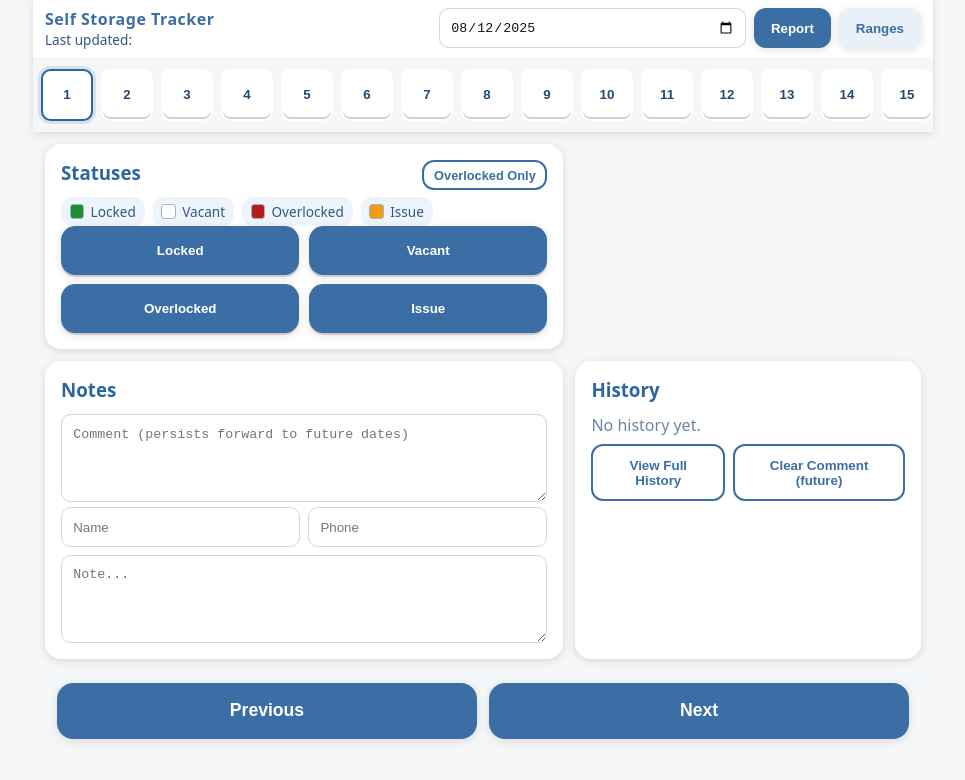
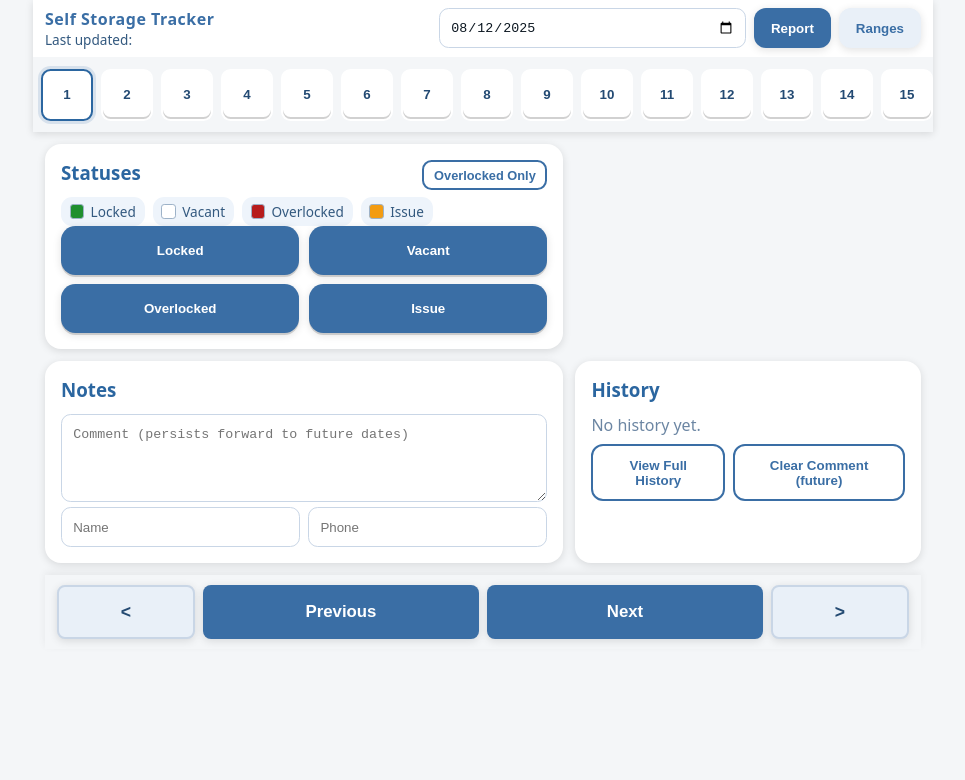
Before and after one commit to Asgardcores/Storage, a plain HTML site: page index.html in a window 1280 px wide. Shown: the whole page, without its empty margins (157-1122 px from the left). Drawn offline with Linux system fonts and the light colour scheme.

Commit message:
Add files via upload

```diff
--- a/app.css
+++ b/app.css
@@ -5,15 +5,20 @@
   --card:#ffffff;
   --text:#0b1620;
   --muted:#8aa4bf;
+
+  /* status colors */
   --ok:#1f8f2e;             /* Locked */
   --vacant:#ffffff;         /* Vacant */
   --overlocked:#b71c1c;     /* Overlocked */
   --issue:#f39c12;          /* Issue (highest priority) */
+
   --shadow:0 2px 8px rgba(0,0,0,.12);
-  --inset-press: inset 0 3px 8px rgba(0,0,0,.28),
-                 inset 0 1px 0 rgba(255,255,255,.45),
-                 inset 0 0 0 1px rgba(0,0,0,.08);
+  --inset-press:
+    inset 0 3px 8px rgba(0,0,0,.28),
+    inset 0 1px 0 rgba(255,255,255,.45),
+    inset 0 0 0 1px rgba(0,0,0,.08);
 }
+
 *{box-sizing:border-box;-webkit-tap-highlight-color:transparent}
 html,body{height:100%}
 body{
@@ -24,26 +29,27 @@ body{
   touch-action:manipulation;
   overscroll-behavior-y:none;
 }
+
 .app{max-width:900px;margin:0 auto;display:flex;flex-direction:column;min-height:100vh}
 header{position:sticky;top:0;background:var(--card);box-shadow:var(--shadow);z-index:10}
 header .row{display:flex;gap:.5rem;align-items:center;padding:.5rem .75rem;flex-wrap:wrap}
 header .row > *{flex:1}
 h1{font-size:1rem;margin:0;color:var(--steel);letter-spacing:.5px}
+.lastmod{font-size:.85rem;color:#33597f}
 
 .btn{
   display:inline-flex;justify-content:center;align-items:center;
   border:1px solid transparent;border-radius:.75rem;
-  padding:.7rem 1rem;background:var(--steel);color:#fff;font-weight:600;
-  box-shadow:var(--shadow);cursor:pointer;
-  transition: background .15s ease, color .15s ease, border-color .15s ease
+  padding:.7rem 1rem;background:var(--steel);color:#fff;
+  font-weight:600;box-shadow:var(--shadow);cursor:pointer;
+  transition: background .15s ease, color .15s ease, border-color .15s ease, transform .05s ease;
 }
+.btn:active{transform:translateY(1px)}
 .btn.secondary{background:#e9f0f8;color:var(--steel);font-weight:700}
 .btn.ghost{background:transparent;color:var(--steel);box-shadow:none;border:2px solid var(--steel)}
 
 .toolbar{display:flex;gap:.5rem}
-input[type="date"], select{
-  width:100%;padding:.65rem;border-radius:.6rem;border:1px solid #c9d6e6;background:#fff;color:var(--text)
-}
+input[type="date"], select{width:100%;padding:.65rem;border-radius:.6rem;border:1px solid #c9d6e6;background:#fff;color:var(--text)}
 
 main{flex:1;display:flex;flex-direction:column;gap:.75rem;padding:.75rem}
 
@@ -56,8 +62,8 @@ main{flex:1;display:flex;flex-direction:column;gap:.75rem;padding:.75rem}
 }
 .carousel::-webkit-scrollbar{display:none}
 .unit-pill{
-  position:relative;flex:0 0 auto;min-width:52px;aspect-ratio:1/1;
-  border-radius:.6rem;background:#e8eef6;display:flex;align-items:center;justify-content:center;
+  position:relative;flex:0 0 auto;min-width:52px;aspect-ratio:1/1;border-radius:.6rem;
+  background:#e8eef6;display:flex;align-items:center;justify-content:center;
   font-weight:700;color:#244a72;border:2px solid transparent;
   box-shadow: inset 0 2px 0 rgba(255,255,255,.35), inset 0 -2px 0 rgba(0,0,0,.18);
   scroll-snap-align:center
@@ -68,6 +74,7 @@ main{flex:1;display:flex;flex-direction:column;gap:.75rem;padding:.75rem}
 .unit-pill .badge.multi{top:.2rem;right:.25rem;color:#0b2239}
 .unit-pill .badge.note{bottom:.2rem;left:.25rem;color:#0b2239}
 
+/* Cards & sections */
 .panels{display:grid;grid-template-columns:1fr;gap:.75rem}
 @media(min-width:720px){.panels{grid-template-columns:1.2fr .8fr}}
 .card{background:var(--card);border-radius:1rem;box-shadow:var(--shadow);padding:1rem;position:relative}
@@ -88,60 +95,76 @@ main{flex:1;display:flex;flex-direction:column;gap:.75rem;padding:.75rem}
 .legend-pill{display:inline-flex;align-items:center;gap:.4rem;padding:.3rem .55rem;border-radius:.7rem;background:#eef4fb}
 .swatch{width:.9rem;height:.9rem;border-radius:.2rem;border:1px solid #9db2c8}
 
-/* Hide the Preview & Meta card entirely */
+/* Preview & Meta — hidden per your request */
 #previewCard{display:none !important}
 
-/* Image frames (kept for future use) */
-.images-and-meta{display:grid;grid-template-columns:auto 1fr;gap:.75rem;align-items:start}
-.meta-checks{display:grid;gap:.25rem}
-.meta-group{background:#eef4fb;border:1px solid #c5d6ea;border-radius:.6rem;padding:.35rem .5rem}
-.meta-group h4{margin:.2rem 0 .35rem;font-size:.8rem;color:#31567a}
-.meta-group .row{display:flex;gap:.35rem;flex-wrap:wrap}
-.meta-group label{display:flex;align-items:center;gap:.35rem;font-size:.85rem}
-.image-strip{display:grid;grid-template-columns:1fr 1fr 1fr;gap:.5rem}
-.image-frame{position:relative;border:2px solid transparent;border-radius:.6rem;overflow:hidden;background:#e9eef5;aspect-ratio:4/3;display:flex;align-items:center;justify-content:center}
-.image-frame.center{border-color:#2b66a0}
-.image-frame img{max-width:100%;width:100%;height:100%;object-fit:cover}
-
-textarea, input[type="text"], input[type="tel"]{width:100%;padding:.7rem;border:1px solid #c9d6e6;border-radius:.6rem;background:#fff}
+/* Inputs */
+textarea, input[type="text"], input[type="tel"]{
+  width:100%;padding:.7rem;border:1px solid #c9d6e6;border-radius:.6rem;background:#fff
+}
 textarea{min-height:88px;resize:vertical}
 .contact-info{display:grid;gap:.5rem}
 .contact-row{display:grid;grid-template-columns:1fr 1fr;gap:.5rem}
-/* Hide the Note field under contact info if desired later: */
-/* #contactNote{display:none !important} */
+/* Hide the extra note under contacts */
+#contactNote{display:none !important}
 
+/* Mini current box */
 .mini-current{margin-top:.5rem;display:flex;gap:.5rem;align-items:center}
-.mini-box{min-width:52px;aspect-ratio:1/1;border-radius:.6rem;background:#e8eef6;display:flex;align-items:center;justify-content:center;font-weight:800;color:#244a72;border:2px solid #2b66a0;position:relative}
+.mini-box{
+  min-width:52px;aspect-ratio:1/1;border-radius:.6rem;background:#e8eef6;
+  display:flex;align-items:center;justify-content:center;font-weight:800;color:#244a72;
+  border:2px solid #2b66a0;position:relative
+}
 .mini-box .badge{position:absolute;font-size:.75rem}
 .mini-box .badge.dot{top:.2rem;left:.25rem;width:.5rem;height:.5rem;border-radius:999px;background:#2b66a0}
 .mini-box .badge.multi{top:.2rem;right:.25rem}
 .mini-box .badge.note{bottom:.2rem;left:.25rem}
 
-/* Sticky, full-width, mobile-friendly nav buttons */
+/* Sticky bottom nav with skip-10 buttons */
 .nav-bottom{
-  position:sticky;
-  bottom:0; left:0; right:0;
-  display:grid; grid-template-columns:1fr 1fr; gap:.75rem;
-  padding:.75rem .75rem calc(.75rem + env(safe-area-inset-bottom));
-  background:linear-gradient(180deg, rgba(244,246,248,.9), rgba(244,246,248,1));
-  backdrop-filter:saturate(135%) blur(6px);
-  -webkit-backdrop-filter:saturate(135%) blur(6px);
-  z-index:100;
+  position:sticky;bottom:0;
+  display:grid;grid-template-columns:1fr 2fr 2fr 1fr;gap:.5rem;
+  padding:.65rem .75rem;
+  background:linear-gradient(180deg, rgba(244,246,248,.8), rgba(244,246,248,1));
+  box-shadow:0 -3px 8px rgba(0,0,0,.06)
 }
-.nav-bottom .btn{
-  width:100%;
-  min-height:56px;              /* large touch target */
-  font-size:1.1rem;
-  padding:1rem;
-  border-radius:1rem;
+.nav-bottom .btn{width:100%}
+
+/* Main prev/next: more squared, a little less padding */
+#btnPrev, #btnNext{
+  border-radius:.5rem;
+  padding:.9rem .5rem;
+  font-size:1.05rem;
   font-weight:800;
 }
 
-@media (max-width:420px){
-  .nav-bottom .btn{min-height:60px;font-size:1.15rem}
+/* Skip-10 chevrons: same height, compact width, bold glyph */
+#btnPrev10, #btnNext10{
+  border-radius:.5rem;
+  padding:.9rem 0;
+  font-size:1.1rem;
+  font-weight:900;
+  background:#e9f0f8;
+  color:#244a72;
+  border:2px solid #c9d6e6;
+}
+#btnPrev10:active, #btnNext10:active{transform:translateY(1px)}
+
+/* If you ever render without skip buttons, this keeps 2-button layout tidy */
+@supports not (grid-template-columns:subgrid){
+  .nav-bottom:has(#btnPrev):has(#btnNext):not(:has(#btnPrev10)):not(:has(#btnNext10)){
+    grid-template-columns:1fr 1fr;
+  }
 }
 
-/* Ranges / Menu Drawer */
+/* Filter chip in the top-right of Statuses card */
+.filter-chip{
+  position:absolute;top:1rem;right:1rem;font-size:.8rem;
+  padding:.35rem .6rem;border-radius:.6rem
+}
+.filter-chip[data-on="true"]{background:var(--steel);color:#fff;border-color:var(--steel)}
+
+/* Drawer / Ranges */
 .drawer{position:fixed;inset:0;display:none}
 .drawer[open]{display:block}
 .drawer .shade{position:absolute;inset:0;background:rgba(0,0,0,.35)}
@@ -155,18 +178,16 @@ textarea{min-height:88px;resize:vertical}
 .range-item input{padding:.55rem}
 .icon-btn{border:none;background:#edf3fa;border-radius:.6rem;padding:.45rem .55rem;font-weight:800;color:#244a72}
 
-/* Report page */
+/* Report */
 .report{display:none}
 .report[active]{display:block}
 .filters{display:flex;gap:.5rem;flex-wrap:wrap;margin-bottom:.5rem}
-.toggle{padding:.45rem .7rem;border-radius:.8rem;border:2px solid var(--steel);color:var(--steel);background:#fff;font-weight:700}
+.toggle{
+  padding:.45rem .7rem;border-radius:.8rem;border:2px solid var(--steel);
+  color:var(--steel);background:#fff;font-weight:700
+}
 .toggle[data-on="true"]{background:var(--steel);color:#fff}
 table{width:100%;border-collapse:collapse;background:#fff;border-radius:.8rem;overflow:hidden}
 th,td{padding:.6rem;border-bottom:1px solid #e4ecf6;text-align:left;vertical-align:top}
 thead th{background:#eef4fb;color:#234a73}
 .muted{color:#6c86a3}
-.lastmod{font-size:.85rem;color:#33597f}
-
-/* Filter chip on Status card */
-.filter-chip{position:absolute;top:1rem;right:1rem;font-size:.8rem;padding:.35rem .6rem}
-.filter-chip[data-on="true"]{background:var(--steel);color:#fff;border-color:var(--steel)}
--- a/app.js
+++ b/app.js
@@ -216,6 +216,20 @@ function prevUnit(){
   if (state.idx > 0){ state.idx--; loadUnit(currentUnit()); highlightActivePill(); centerActive(); }
 }
 
+function skipUnitsBy(delta){
+  flushCurrentEdits();
+  const vis = getVisibleUnits();
+  if (!vis.length) return;
+  // clamp to bounds, move up to 10 steps at a time
+  const step = Math.max(-10, Math.min(10, delta));
+  const idx = Math.max(0, Math.min(state.idx + step, vis.length - 1));
+  state.idx = idx;
+  loadUnit(currentUnit());
+  highlightActivePill();
+  centerActive();
+}
+
+
 /****************
  * Data Binding  *
  ***************/
@@ -376,6 +390,9 @@ function bindInputs(){
   // nav
   $('#btnNext')?.addEventListener('click', nextUnit);
   $('#btnPrev')?.addEventListener('click', prevUnit);
+$('#btnNext10').addEventListener('click', ()=>skipUnitsBy(10));
+$('#btnPrev10').addEventListener('click', ()=>skipUnitsBy(-10));
+
 
   // date
   $('#datePicker')?.addEventListener('change', ()=>{
--- a/index.html
+++ b/index.html
@@ -124,9 +124,11 @@
       </section>
 
       <div class="nav-bottom">
-        <button class="btn" id="btnPrev">Previous</button>
-        <button class="btn" id="btnNext">Next</button>
-      </div>
+  <button class="btn btn-skip" id="btnPrev10" aria-label="Back 10">&lt;</button>
+  <button class="btn btn-nav" id="btnPrev">Previous</button>
+  <button class="btn btn-nav" id="btnNext">Next</button>
+  <button class="btn btn-skip" id="btnNext10" aria-label="Forward 10">&gt;</button>
+</div>
 
       <!-- Report page -->
       <section id="reportPage" class="report card">
--- a/sw.js
+++ b/sw.js
@@ -1,4 +1,4 @@
-const CACHE = 'sst-cache-v6';
+const CACHE = 'sst-cache-v1';
 
 self.addEventListener('install', (e)=>{
   e.waitUntil(caches.open(CACHE).then(c=>c.addAll([
```
